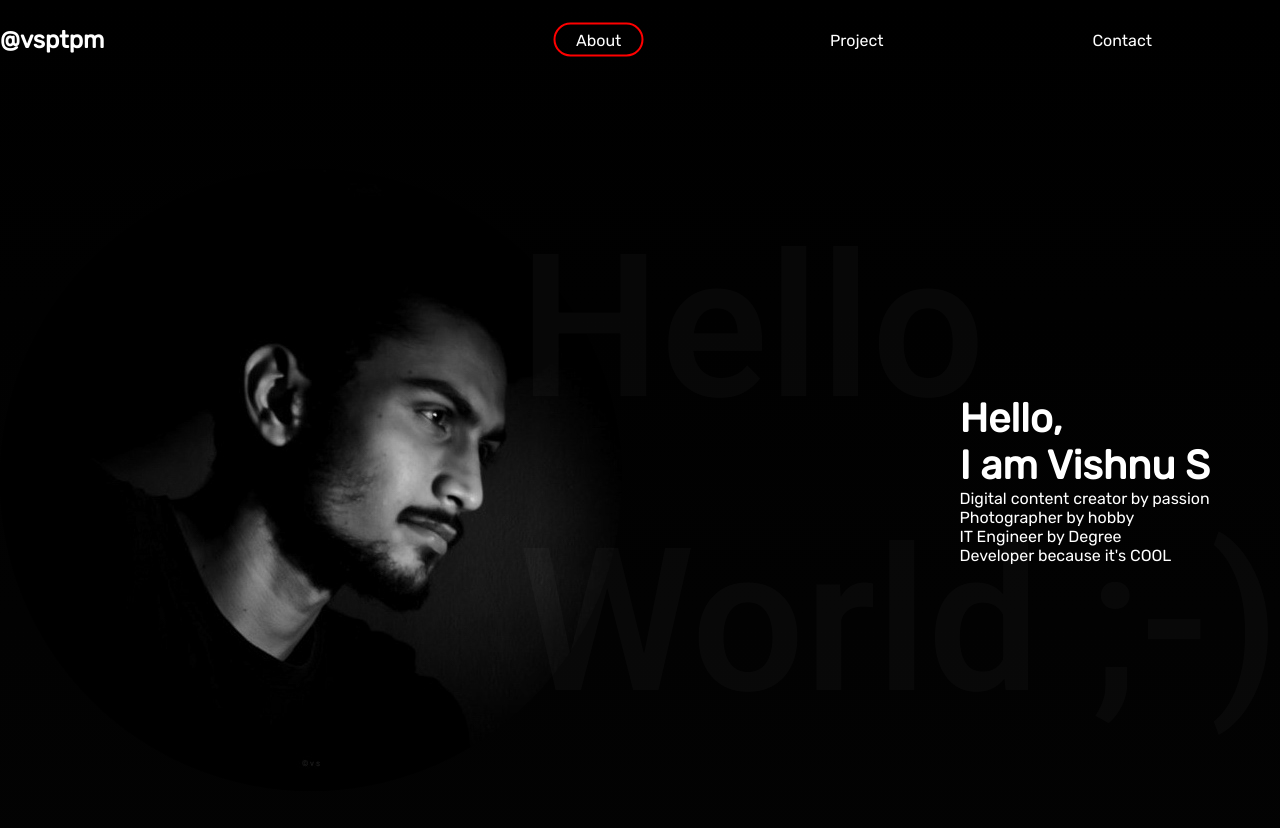
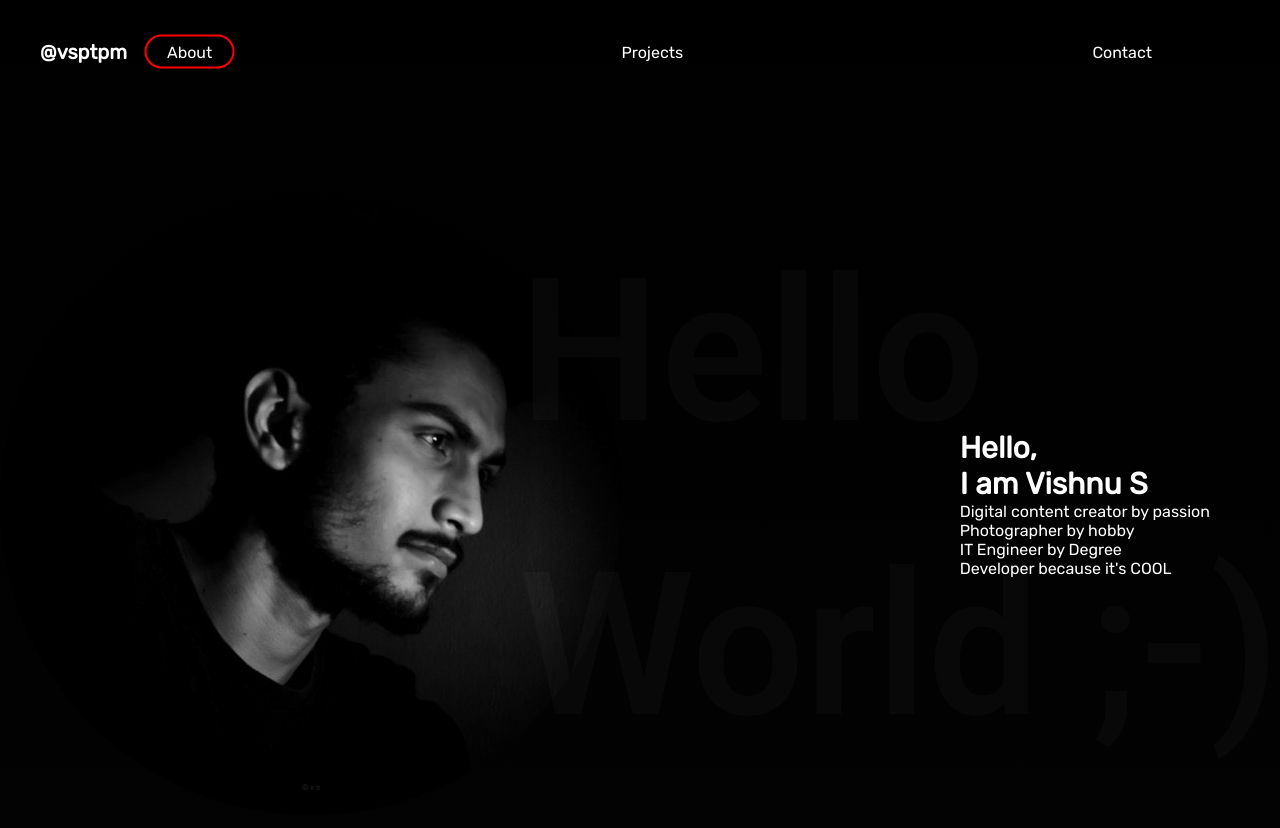
Before and after one commit to vsptpm/me, a website: page index.html in a window 1280 px wide. Shown: the top 828 px of the page. Drawn offline with Linux system fonts and the light colour scheme.

Commit message:
css commit

```diff
--- a/index.html
+++ b/index.html
@@ -14,8 +14,8 @@
 
 
                 <ul>
-                    <li><a data-page="home" href="#home">About</a></li>
-                    <li><a data-page="project" href="#project">Project</a></li>
+                    <li><a data-page="home" href="#">About</a></li>
+                    <li><a data-page="project" href="#project">Projects</a></li>
                     <li><a data-page="contact" href="#contact">Contact</a></li>
                     <div class="bubble"></div>
                  </ul>
--- a/style.css
+++ b/style.css
@@ -4,12 +4,18 @@
     box-sizing: border-box;
 
 }
+::-webkit-scrollbar {
+    display: none;
+}
+
+
 html{
     scroll-behavior: smooth;
 }
 body{
     font-family: 'Rubik', sans-serif;
     background: linear-gradient(to top, #080808, #000000);
+
 }
 header{
 
@@ -22,9 +28,13 @@ nav{
     display: flex;
     align-items: center;
     width: 90%;
-    justify-content: space-evenly;
+    justify-content: space-around;
 }
-nav h1,
+nav h1{
+    font-size: 20px;
+    color: white;
+    margin: 40px;
+}
 nav ul{
     color: white;
     flex: 1;
@@ -72,7 +82,7 @@ button{
 }
 
 .info> h2{
-    font-size: 40px;
+    font-size: 30px;
 
     bottom: 8px;
     right: 16px;
```
